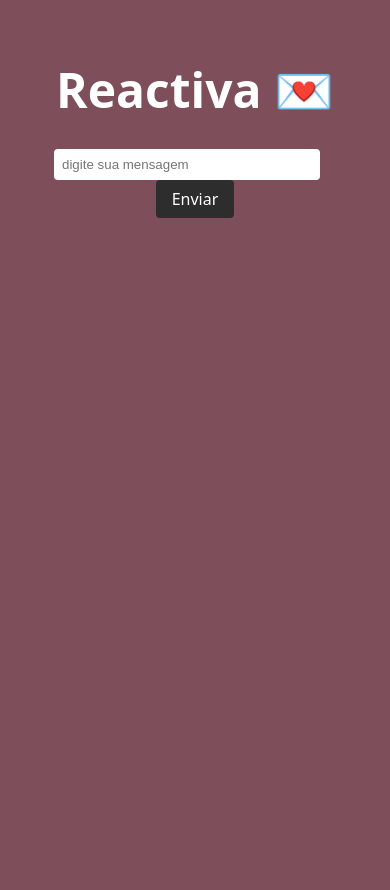
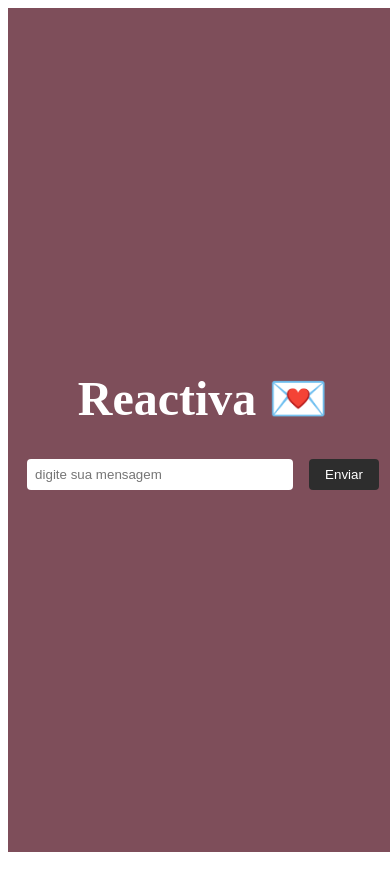
Before and after one commit to guishizuru/reactiva, a React (Vite) app in the folder reactiva-front/: page / in a window 390 px wide. Shown: the top 890 px of the page. After the commit the page ends 860 px from the top, so only its background shows below. Built offline with nearby package versions, Linux system fonts and the light colour scheme; the HTML template or start-up script is replaced by a standard one.

Commit message:
Feature/Criação da Main | Ajuste de responsividade na Home

```diff
--- /dev/null
+++ b/reactiva-front/src/main.jsx
@@ -0,0 +1,9 @@
+import React from 'react';
+import ReactDOM from 'react-dom/client';
+import App from './App.jsx';
+
+ReactDOM.createRoot(document.getElementById('root')).render(
+  <React.StrictMode>
+    <App />
+  </React.StrictMode>
+);
--- a/reactiva-front/src/pages/Home.jsx
+++ b/reactiva-front/src/pages/Home.jsx
@@ -16,7 +16,17 @@ export default function Home() {
 
 
     return(
-        <div style = {{padding:'2rem ', backgroundColor: '#7e4e5a', minHeight: '100vh',color: 'white', textAlign:'center'}}>
+        <div style = {{
+            display: 'flex',
+            justifyContent:'center',
+            alignItems:'center',
+            backgroundColor: '#7e4e5a',
+            height: '100vh',
+            color: 'white',
+            textAlign:'center',
+            width:'100vw',
+            flexDirection:'column'
+            }}>
             <h1 style={{fontSize: '3rem'}}>Reactiva 💌</h1>
 
             <form onSubmit = {handleSubmit} style = {{marginBottom: '2rem' }}>
@@ -33,7 +43,13 @@ export default function Home() {
                         marginRight: '1rem',
                     }}
                 />
-                <button type = 'submit' style = {{padding: '0.5rem 1rem', backgroundColor: '#2d2d2d', color: 'white', border: 'none', borderRadius: '4px' }}>
+                <button type = 'submit' style = {{
+                    padding: '0.5rem 1rem',
+                    backgroundColor: '#2d2d2d',
+                    color: 'white',
+                    border: 'none',
+                    borderRadius: '4px'
+                    }}>
                     Enviar
 
                 </button>
```
